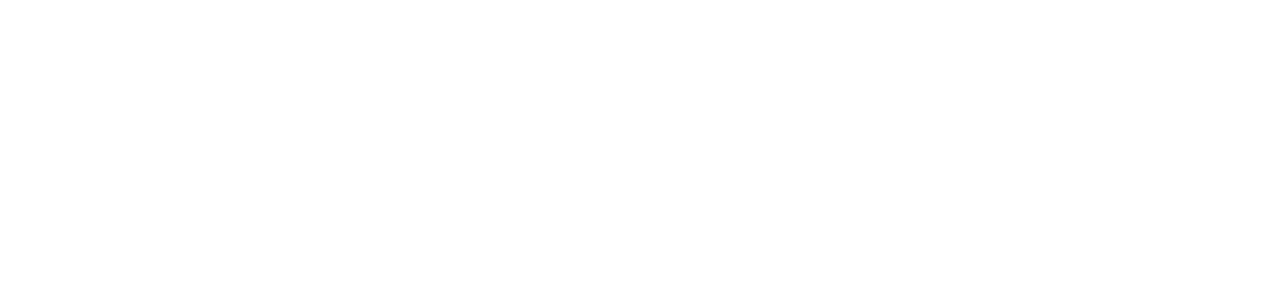
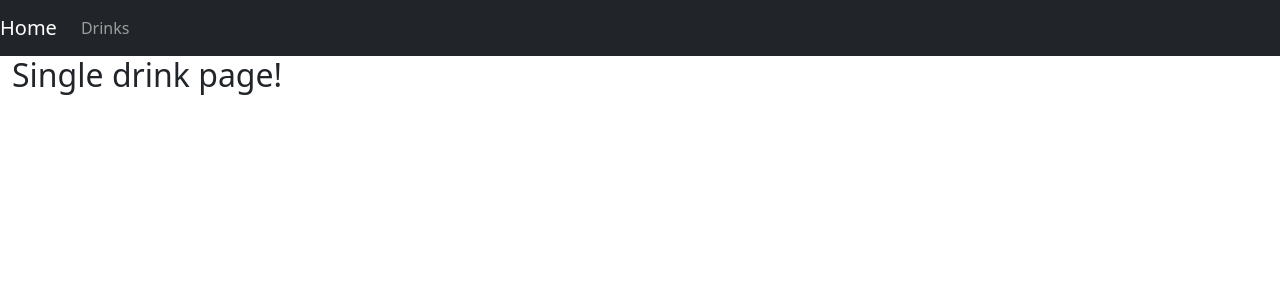
Before and after one commit to nakiacallaway/react-bartender-ts, a React (Create React App) app: page /SingleDrink in a window 1280 px wide. Shown: the top 300 px of the page. Built offline with nearby package versions, Linux system fonts and the light colour scheme.

Commit message:
feat(Routing and wrap) Added the routing to App.tsx and Approutes.tsx

```diff
--- a/package.json
+++ b/package.json
@@ -10,8 +10,10 @@
     "@types/node": "^12.20.12",
     "@types/react": "^17.0.5",
     "@types/react-dom": "^17.0.4",
+    "axios": "^0.21.1",
     "react": "^17.0.2",
     "react-dom": "^17.0.2",
+    "react-router-dom": "^5.2.0",
     "react-scripts": "4.0.3",
     "typescript": "^4.2.4",
     "web-vitals": "^1.1.2"
@@ -39,5 +41,8 @@
       "last 1 firefox version",
       "last 1 safari version"
     ]
+  },
+  "devDependencies": {
+    "@types/react-router-dom": "^5.1.7"
   }
 }
--- a/src/App.tsx
+++ b/src/App.tsx
@@ -1,11 +1,13 @@
 import React from 'react';
+import { BrowserRouter as Router } from 'react-router-dom'
+import AppRoutes from './routers/AppRoutes';
 import './App.css';
 
-function App() {
+const App = () => {
   return (
-    <div className="App">
-
-    </div>
+    <Router>
+      <AppRoutes />
+    </Router>
   );
 }
 
--- a/src/components/Navbar.tsx
+++ b/src/components/Navbar.tsx
@@ -8,14 +8,14 @@ const Navbar = () => {
     <nav className='navbar navbar-expand-lg navbar-dark bg-dark'>
       {/* Logo */}
       <Link to='/' className='navbar-brand'>
-        Drinks
+        Home
       </Link>
 
       {/* Menu */}
       <div className='collapse navbar-collapse'>
         <div className='navbar-nav'>
-          <Link className='nav-link' to='/'>
-            Home
+          <Link className='nav-link' to='/SingleDrink'>
+            Drinks
           </Link>
         </div>
       </div>
--- a/src/index.tsx
+++ b/src/index.tsx
@@ -3,6 +3,7 @@ import ReactDOM from 'react-dom';
 import './index.css';
 import App from './App';
 import reportWebVitals from './reportWebVitals';
+import 'bootstrap/dist/css/bootstrap.css';
 
 ReactDOM.render(
   <React.StrictMode>
--- a/src/pages/SingleDrink.tsx
+++ b/src/pages/SingleDrink.tsx
@@ -5,7 +5,7 @@ import { useParams, Link } from 'react-router-dom';
 const SingleDrink = () => {
   return (
     <div id='product'>
-    <h2>Single drink page</h2>
+    <h2>Single drink page!</h2>
     </div>
 
   );
--- a/src/routers/AppRoutes.tsx
+++ b/src/routers/AppRoutes.tsx
@@ -2,6 +2,7 @@ import { Switch, Route } from 'react-router-dom';
 // page components
 import HomePage from '../pages/HomePage';
 // Components
+import SingleDrink from '../pages/SingleDrink';
 import Navbar from '../components/Navbar';
 
 const AppRoutes = () => {
@@ -11,6 +12,7 @@ const AppRoutes = () => {
       <div className='container-fluid'>
         <Switch>
           <Route path='/' exact component={HomePage} />
+          <Route path='/SingleDrink' component={SingleDrink} />
         </Switch>
       </div>
     </div>
```
Also changed, not shown: 1 other file (tests, documents, lock files or other folders).
